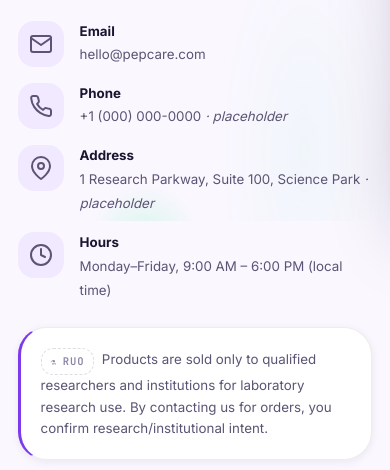
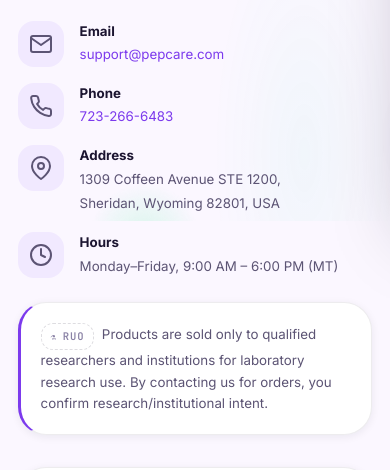
Before and after one commit to Sylrix/pepcare, a plain HTML site: page contact.html in a window 390 px wide. Shown: the part 623-1093 px from the top of the page. Drawn offline with Linux system fonts and the light colour scheme.

Commit message:
feat: add real business contact details
- Contact page: address 1309 Coffeen Avenue STE 1200, Sheridan WY 82801;
  phone 723-266-6483 (tel: link); email support@pepcare.com (mailto: link)
- Added Organization JSON-LD (PostalAddress + ContactPoint) for SEO/merchant trust
- Footer now shows business address + email/phone site-wide (replaces placeholders)

```diff
--- a/assets/js/layout.js
+++ b/assets/js/layout.js
@@ -92,6 +92,10 @@
         <div>
           ${brand()}
           <p class="footer__about">${FOOT_ABOUT}</p>
+          <address class="footer__about" style="margin-top:1rem;font-style:normal">
+            1309 Coffeen Avenue STE 1200, Sheridan, WY 82801, USA<br>
+            <a href="mailto:support@pepcare.com" style="color:var(--primary)">support@pepcare.com</a> · <a href="tel:+17232666483" style="color:var(--primary)">723-266-6483</a>
+          </address>
           <div class="social" style="margin-top:1.25rem">
             <a href="https://github.com/Sylrix" target="_blank" rel="noopener" aria-label="GitHub">${icon('github', { size: 18 })}</a>
             <a href="#" aria-label="LinkedIn">${icon('linkedin', { size: 18 })}</a>
--- a/contact.html
+++ b/contact.html
@@ -22,6 +22,9 @@
   <link rel="stylesheet" href="assets/css/animations.css">
   <link rel="stylesheet" href="assets/css/pages.css">
   <script>(function(){try{var t=localStorage.getItem('sylrix.theme');if(t)document.documentElement.setAttribute('data-theme',t);}catch(e){}document.documentElement.classList.add('js');})();</script>
+  <script type="application/ld+json">
+  {"@context":"https://schema.org","@type":"Organization","name":"PepCare","url":"https://sylrix.github.io/pepcare/","email":"support@pepcare.com","telephone":"+1-723-266-6483","address":{"@type":"PostalAddress","streetAddress":"1309 Coffeen Avenue STE 1200","addressLocality":"Sheridan","addressRegion":"WY","postalCode":"82801","addressCountry":"US"},"contactPoint":{"@type":"ContactPoint","contactType":"customer support","email":"support@pepcare.com","telephone":"+1-723-266-6483"}}
+  </script>
 </head>
 <body data-page="contact">
 <main id="main">
@@ -38,10 +41,10 @@
           <h2>Contact details</h2>
           <p class="text-muted" style="margin-top:.5rem">Our team replies on business days, usually within one working day.</p>
           <div class="contact-list">
-            <div class="contact-item"><span class="contact-item__icon"><i data-icon="mail"></i></span><div><b>Email</b><span>hello@pepcare.com</span></div></div>
-            <div class="contact-item"><span class="contact-item__icon"><i data-icon="phone"></i></span><div><b>Phone</b><span>+1 (000) 000-0000 <em class="text-muted">· placeholder</em></span></div></div>
-            <div class="contact-item"><span class="contact-item__icon"><i data-icon="map-pin"></i></span><div><b>Address</b><span>1 Research Parkway, Suite 100, Science Park <em class="text-muted">· placeholder</em></span></div></div>
-            <div class="contact-item"><span class="contact-item__icon"><i data-icon="clock"></i></span><div><b>Hours</b><span>Monday–Friday, 9:00 AM – 6:00 PM (local time)</span></div></div>
+            <div class="contact-item"><span class="contact-item__icon"><i data-icon="mail"></i></span><div><b>Email</b><span><a href="mailto:support@pepcare.com" style="color:var(--primary)">support@pepcare.com</a></span></div></div>
+            <div class="contact-item"><span class="contact-item__icon"><i data-icon="phone"></i></span><div><b>Phone</b><span><a href="tel:+17232666483" style="color:var(--primary)">723-266-6483</a></span></div></div>
+            <div class="contact-item"><span class="contact-item__icon"><i data-icon="map-pin"></i></span><div><b>Address</b><span>1309 Coffeen Avenue STE 1200,<br>Sheridan, Wyoming 82801, USA</span></div></div>
+            <div class="contact-item"><span class="contact-item__icon"><i data-icon="clock"></i></span><div><b>Hours</b><span>Monday–Friday, 9:00 AM – 6:00 PM (MT)</span></div></div>
           </div>
           <div class="card" style="padding:1.25rem;margin-top:1.5rem;border-left:3px solid var(--primary)">
             <p class="text-muted" style="font-size:var(--text-sm)"><span class="ruo-tag">RUO</span> &nbsp;Products are sold only to qualified researchers and institutions for laboratory research use. By contacting us for orders, you confirm research/institutional intent.</p>
```
